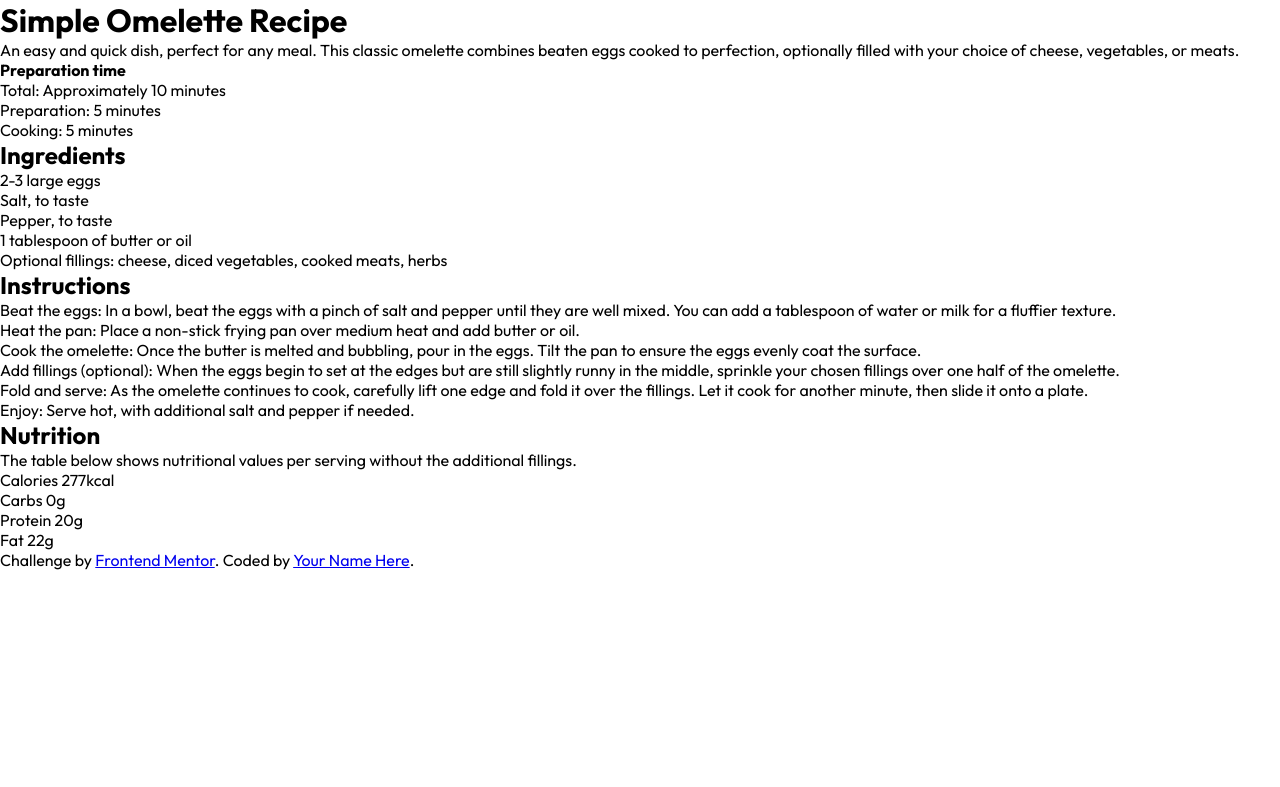
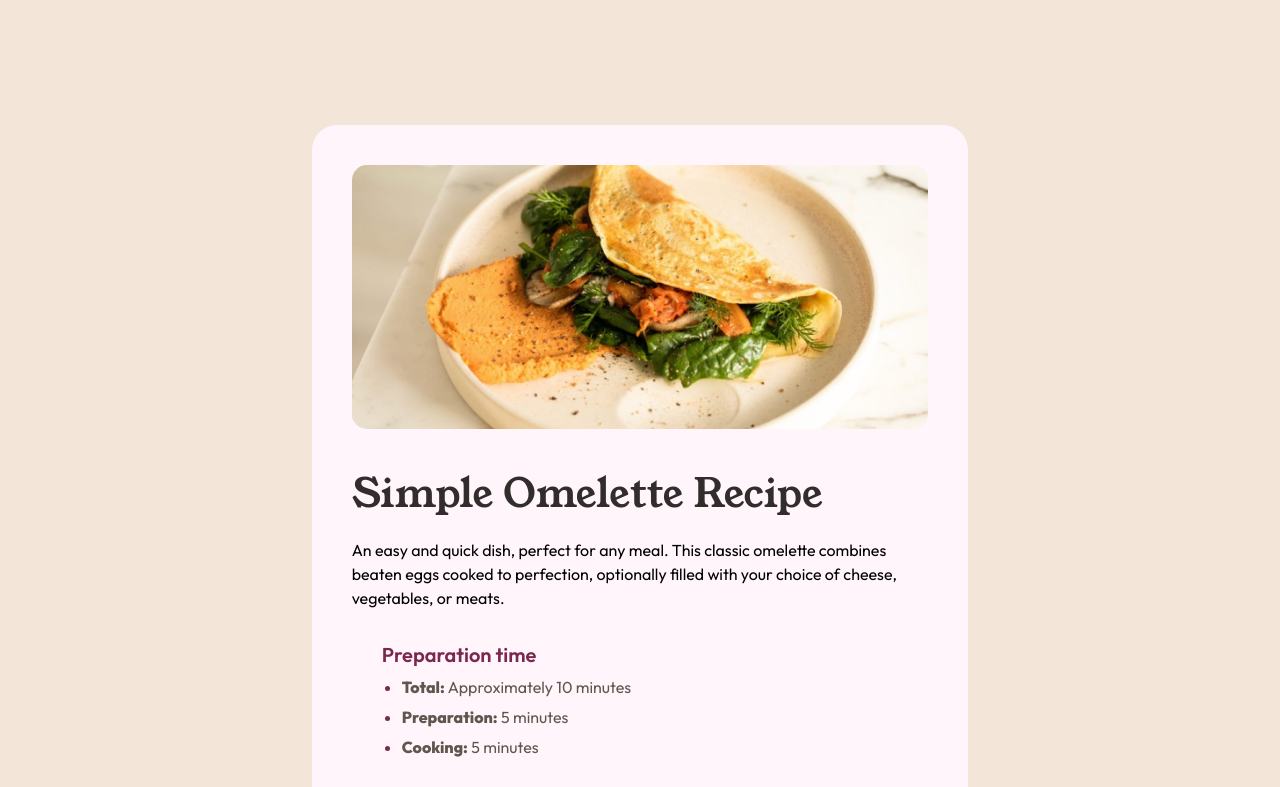
Before and after one commit to allan-hanauer/recipe-page-main, a plain HTML site: page index.html in a window 1280 px wide. Shown: the top 787 px of the page. Drawn offline with Linux system fonts and the light colour scheme.

Commit message:
update project(style and index)

```diff
--- a/index.html
+++ b/index.html
@@ -16,19 +16,21 @@
     <link rel="stylesheet" href="./src/style.css" />
   </head>
   <body>
-    <h1>Simple Omelette Recipe</h1>
-    <p>
+    <main>
+      <img id="top-img" src="./assets/images/image-omelette.jpeg" alt="omellete">
+      <h1 class="title">Simple Omelette Recipe</h1>
+      <p class="text-pg">
         An easy and quick dish, perfect for any meal. This classic omelette
         combines beaten eggs cooked to perfection, optionally filled with your
         choice of cheese, vegetables, or meats.
       </p>
-    <div>
-      <h4>Preparation time</h4>
-      <ol>
-        <li>Total: Approximately 10 minutes</li>
-        <li>Preparation: 5 minutes</li>
-        <li>Cooking: 5 minutes</li>
-      </ol>
+      <div class="pre-time">
+        <h4 class="pre-title">Preparation time</h4>
+        <ul class="pre-list">
+          <li><span><span class="bold">Total:</span> Approximately 10 minutes</span></li>
+          <li><span><span class="bold">Preparation:</span> 5 minutes</span></li>
+          <li><span><span class="bold">Cooking:</span> 5 minutes</span></li>
+        </ul>
       </div>
       <h2>Ingredients</h2>
       <ul>
@@ -36,14 +38,16 @@
         <li>Salt, to taste</li>
         <li>Pepper, to taste</li>
         <li>1 tablespoon of butter or oil</li>
-      <li>Optional fillings: cheese, diced vegetables, cooked meats, herbs</li>
+        <li>
+          Optional fillings: cheese, diced vegetables, cooked meats, herbs
+        </li>
       </ul>
       <h2>Instructions</h2>
       <ol>
         <li>
-        Beat the eggs: In a bowl, beat the eggs with a pinch of salt and pepper
-        until they are well mixed. You can add a tablespoon of water or milk for
-        a fluffier texture.
+          Beat the eggs: In a bowl, beat the eggs with a pinch of salt and
+          pepper until they are well mixed. You can add a tablespoon of water or
+          milk for a fluffier texture.
         </li>
         <li>
           Heat the pan: Place a non-stick frying pan over medium heat and add
@@ -54,14 +58,14 @@
           eggs. Tilt the pan to ensure the eggs evenly coat the surface.
         </li>
         <li>
-        Add fillings (optional): When the eggs begin to set at the edges but are
-        still slightly runny in the middle, sprinkle your chosen fillings over
-        one half of the omelette.
+          Add fillings (optional): When the eggs begin to set at the edges but
+          are still slightly runny in the middle, sprinkle your chosen fillings
+          over one half of the omelette.
         </li>
         <li>
           Fold and serve: As the omelette continues to cook, carefully lift one
-        edge and fold it over the fillings. Let it cook for another minute, then
-        slide it onto a plate.
+          edge and fold it over the fillings. Let it cook for another minute,
+          then slide it onto a plate.
         </li>
         <li>Enjoy: Serve hot, with additional salt and pepper if needed.</li>
       </ol>
@@ -78,12 +82,14 @@
       <div>Protein 20g</div>
 
       <div>Fat 22g</div>
-
+    </main>
+    <footer>
       <div class="attribution">
         Challenge by
         <a href="https://www.frontendmentor.io?ref=challenge" target="_blank"
           >Frontend Mentor</a
-      >. Coded by <a href="#">Your Name Here</a>.
+        >. Coded by <a href="#">AllanHanauer</a>.
       </div>
+    </footer>
   </body>
 </html>
--- a/src/style.css
+++ b/src/style.css
@@ -17,3 +17,80 @@
   --clr-neutral-five: hsl(30, 10%, 34%);
   --clr-neutral-six: hsl(24, 5%, 18%);
 }
+
+body {
+  display: flex;
+  flex-direction: column;
+  justify-content: space-between;
+  align-items: center;
+  width: 100%;
+  background-color: var(--clr-neutral-three);
+  height: 1955px;
+}
+
+main {
+  background-color: var(--clr-neutral-two);
+  padding: 40px;
+  margin-top: 125px;
+  max-width: 737px;
+  border-radius: 25px;
+  width: 51.3%;
+  height: 1707px;
+}
+
+#top-img {
+  width: 100%;
+  border-radius: 15px;
+}
+
+.title {
+  margin-top: 32px;
+  margin-bottom: 16px;
+  font-weight: 400;
+  font-family: 'Young Serif';
+  font-size: 2.5rem;
+  color: var(--clr-neutral-six);
+}
+
+.text-pg {
+  font-size: 1rem;
+  font-style: normal;
+  font-weight: 400;
+  line-height: 1.5rem;
+}
+
+.pre-time {
+  display: flex;
+  flex-direction: column;
+  justify-content: center;
+  background-color: var(--clr-neutral-two);
+  width: 100%;
+  border-radius: 10px;
+  padding: 30px;
+  height: 180px;
+}
+
+.pre-title {
+  color: var(--clr-primary-two);
+  font-size: 1.25rem;
+  font-style: normal;
+  font-weight: 600;
+}
+
+.pre-time .pre-list {
+  margin-top: 10px;
+  display: flex;
+  flex-direction: column;
+  gap: 10px;
+  padding-left: 20px;
+  color: var(--clr-primary-two);
+}
+
+.pre-time .pre-list span {
+  color: var(--clr-neutral-five);
+  font-size: 1rem;
+}
+
+.bold {
+  font-weight: 800;
+}
```
Lines whose indentation alone changed are shown as unchanged.
